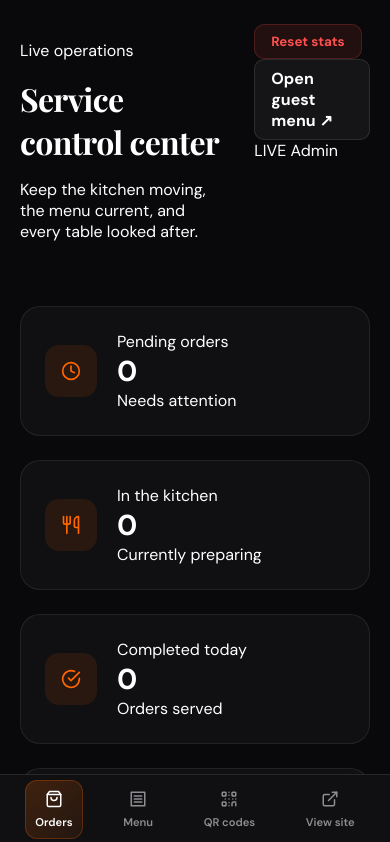
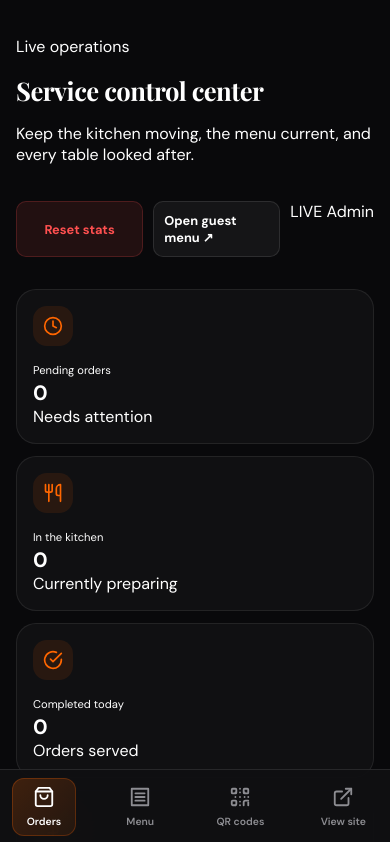
Before and after one commit to eliy-ux/ember-qr-menu, a website: page admin.html in a window 390 px wide. Shown: the top 842 px of the page. Drawn offline with nearby package versions, Linux system fonts and the light colour scheme; no server answers.

Commit message:
Full mobile-luxury overhaul for Admin Dashboard v80

```diff
--- a/admin.html
+++ b/admin.html
@@ -237,6 +237,6 @@
   </dialog>
 
   <div class="toast" id="toast" role="status" aria-live="polite"></div>
-  <script type="module" src="assets/js/admin.js?v=yoni-speed-79"></script>
+  <script type="module" src="assets/js/admin.js?v=yoni-speed-80"></script>
 </body>
 </html>
--- a/assets/css/admin.css
+++ b/assets/css/admin.css
@@ -945,14 +945,16 @@ dialog.modal > article {
     top: auto;
     left: 0;
     width: 100%;
-    height: 70px;
+    height: 75px;
     flex-direction: row;
-    padding: 0 10px;
-    background: #101012 !important;
+    padding: 0 12px;
+    background: rgba(16, 16, 18, 0.95) !important;
+    backdrop-filter: blur(20px);
     border-right: 0;
     border-top: 1px solid rgba(255, 255, 255, 0.1);
-    justify-content: space-around;
+    justify-content: center;
     align-items: center;
+    z-index: 1000;
   }
 
   .sidebar-brand-block, .sidebar-eyebrow, .sidebar-title, .sidebar-footer, .sidebar-logout span {
@@ -963,32 +965,140 @@ dialog.modal > article {
     margin-top: 0;
     flex-direction: row;
     width: 100%;
-    justify-content: space-around;
+    max-width: 500px;
+    justify-content: space-between;
     gap: 0;
   }
 
   .admin-nav-link {
-    padding: 10px;
+    padding: 8px 12px;
     flex-direction: column;
     gap: 4px;
+    font-size: 0.65rem;
+    border-radius: 12px;
+    min-width: 64px;
+    text-align: center;
+  }
+
+  .admin-nav-link .nav-icon svg {
+    width: 22px;
+    height: 22px;
+  }
+
+  .admin-main {
+    padding: 20px 16px 120px;
+  }
+
+  .admin-header {
+    flex-direction: column;
+    gap: 20px;
+    margin-bottom: 32px;
+  }
+
+  .admin-header h1 {
+    font-size: 1.8rem;
+    margin: 8px 0;
+  }
+
+  .admin-header .header-actions {
+    width: 100%;
+    display: flex;
+    flex-wrap: wrap;
+    gap: 10px;
+  }
+
+  .admin-action-btn {
+    flex: 1;
+    justify-content: center;
+    font-size: 0.8rem;
+    padding: 10px !important;
+  }
+
+  .admin-stats {
+    grid-template-columns: repeat(2, 1fr);
+    gap: 12px;
+    margin-bottom: 40px;
+  }
+
+  .stat-card {
+    padding: 16px;
+    flex-direction: column;
+    align-items: flex-start;
+    gap: 12px;
+  }
+
+  .stat-icon {
+    width: 40px;
+    height: 40px;
+  }
+
+  .stat-copy span {
     font-size: 0.7rem;
   }
 
-  .admin-main {
-    padding: 24px 20px 100px;
-  }
-
-  .admin-header h1 {
-    font-size: 2rem;
+  .stat-copy strong {
+    font-size: 1.3rem;
   }
 
   .order-grid, .menu-grid {
     grid-template-columns: 1fr;
+    gap: 16px;
+  }
+
+  .section-header {
+    flex-direction: column;
+    align-items: flex-start;
+    gap: 16px;
+  }
+
+  .order-filters {
+    width: 100%;
+    display: flex;
+    overflow-x: auto;
+    padding-bottom: 8px;
+    gap: 8px;
+  }
+
+  .filter-btn {
+    flex: 1;
+    white-space: nowrap;
+    font-size: 0.8rem;
   }
 
   .qr-generator-row {
     flex-direction: column;
     align-items: stretch;
+    gap: 12px;
+  }
+
+  .qr-card {
+    padding: 24px !important;
+    width: 100% !important;
+  }
+
+  .qr-card img {
+    width: 100% !important;
+    height: auto !important;
+    max-width: 240px;
+  }
+}
+
+@media (max-width: 480px) {
+  .admin-stats {
+    grid-template-columns: 1fr;
+  }
+
+  .admin-header h1 {
+    font-size: 1.6rem;
+  }
+
+  .order-card-top {
+    flex-direction: column;
+    gap: 8px;
+  }
+
+  .status-pill {
+    align-self: flex-start;
   }
 }
 
```
Also changed, not shown: index.html (+7 -7 lines).
